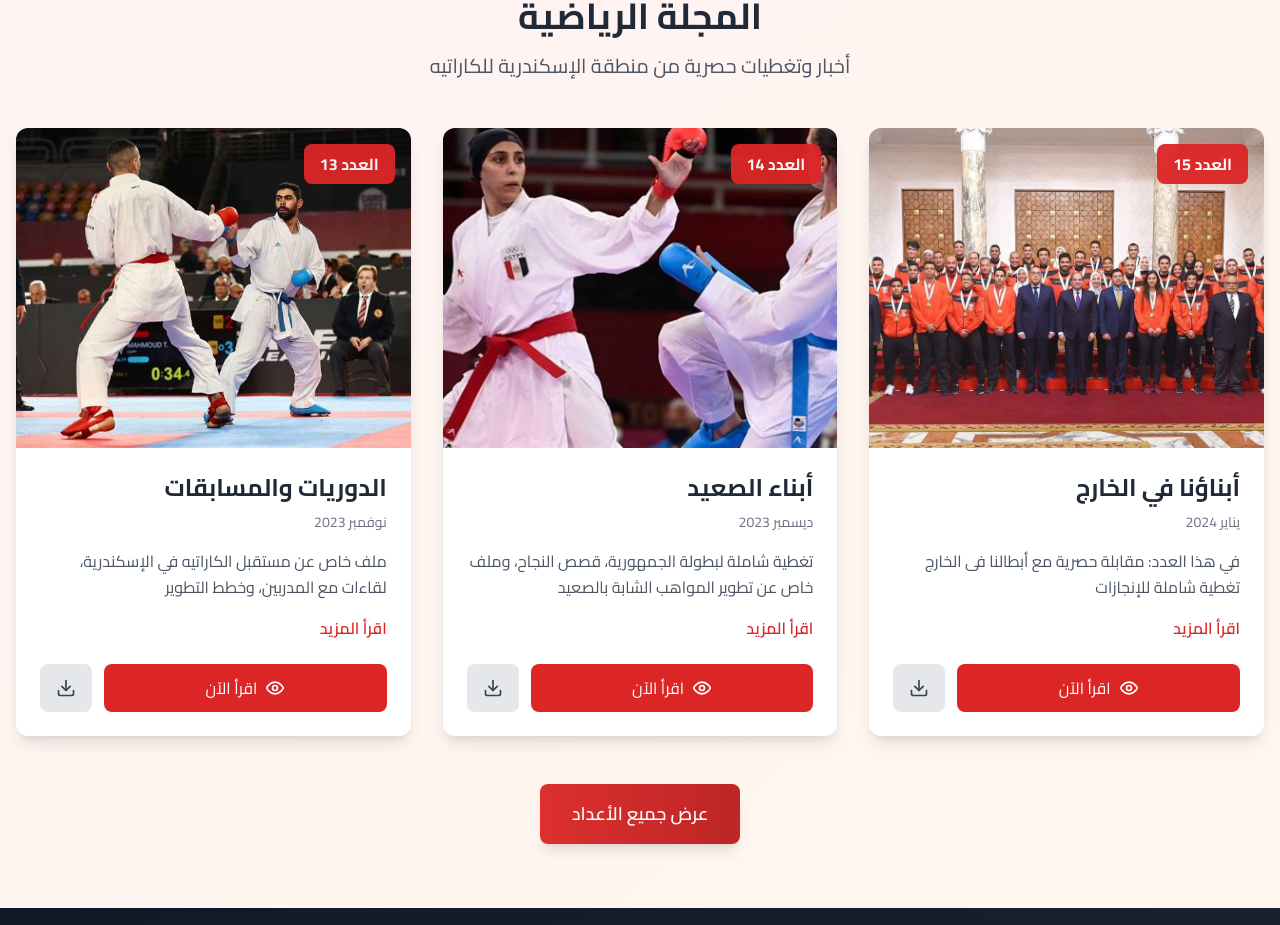
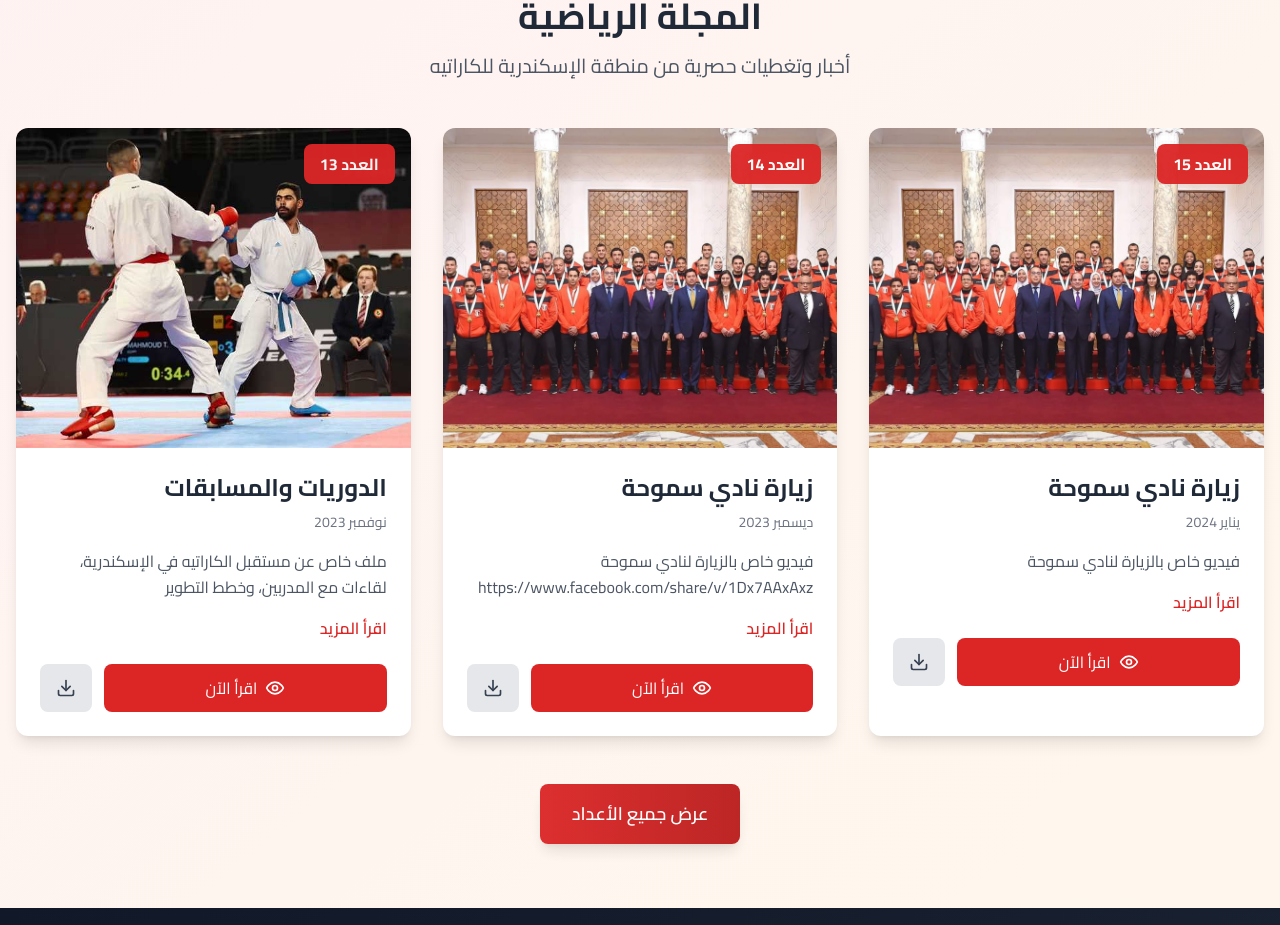
Before and after one commit to AHMEDmoham3d/ALEX, a React (Vite) app: page /#news in a window 1280 px wide. Shown: the part 1540-2465 px from the top of the page. Built offline with nearby package versions, Linux system fonts and the light colour scheme.

Commit message:
first commit

```diff
--- a/src/components/Magazine.tsx
+++ b/src/components/Magazine.tsx
@@ -21,19 +21,19 @@ export default function Magazine() {
   const issues: MagazineIssue[] = [
     {
       id: 1,
-      title: 'أبناؤنا في الخارج ',
+      title: 'زيارة نادي سموحة',
       issue: 'العدد 15',
       date: 'يناير 2024',
       cover: '/تكريم-الرئيس.jpg',
-      description: 'في هذا العدد: مقابلة حصرية مع أبطالنا فى الخارج تغطية شاملة للإنجازات',
+      description: 'فيديو خاص بالزيارة لنادي سموحة',
     },
     {
       id: 2,
-      title: 'أبناء الصعيد ',
+      title: 'زيارة نادي سموحة',
       issue: 'العدد 14',
       date: 'ديسمبر 2023',
-      cover: 'ابناء الصعيد.jpg',
-      description: 'تغطية شاملة لبطولة الجمهورية، قصص النجاح، وملف خاص عن تطوير المواهب الشابة بالصعيد ',
+      cover: '/تكريم-الرئيس.jpg',
+      description: 'فيديو خاص بالزيارة لنادي سموحة https://www.facebook.com/share/v/1Dx7AAxAxz',
     },
     {
       id: 3,
```
